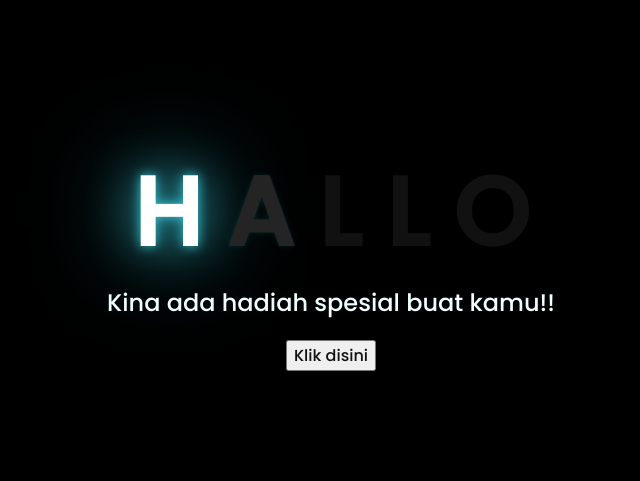
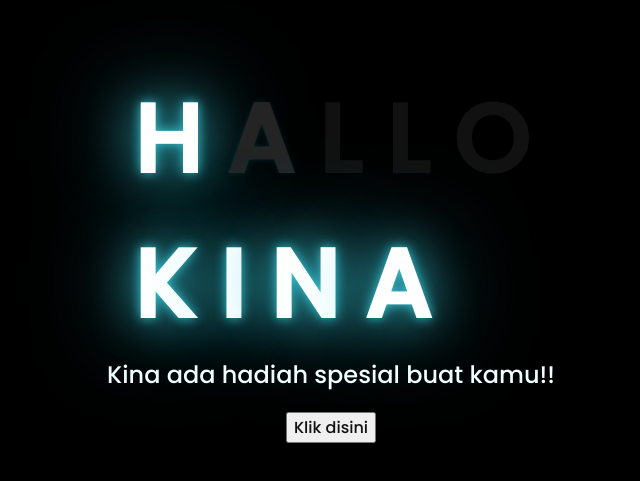
Before and after one commit to Drbrr/Drbrr.io, a plain HTML site: page index.html in a window 1280 px wide. Shown: the part 153-634 px from the top of the page, without its empty margins (317-957 px from the left). Drawn offline with Linux system fonts and the light colour scheme.

Commit message:
Add files via upload

```diff
--- a/index.html
+++ b/index.html
@@ -1,6 +1,9 @@
 <!DOCTYPE html>
 <html lang="en">
 <head>
+    <audio autoplay loop>
+        <source src="musik/When I was Your Man.mp3" type="audio/mpeg">
+    </audio>
     <meta charset="UTF-8">
     <meta http-equiv="X-UA-Compatible" content="IE=edge">
     <meta name="viewport" content="width=device-width, initial-scale=1.0">
@@ -16,6 +19,11 @@
         <span>L</span>
         <span>L</span>
         <span>O</span>
+        <br>
+        <span>K</span>
+        <span>I</span>
+        <span>N</span>
+        <span>A</span>
     </div>
     <div class="description">
         <span>Kina ada hadiah spesial buat kamu!!</span>
```
Also changed, not shown: 2 other files.
